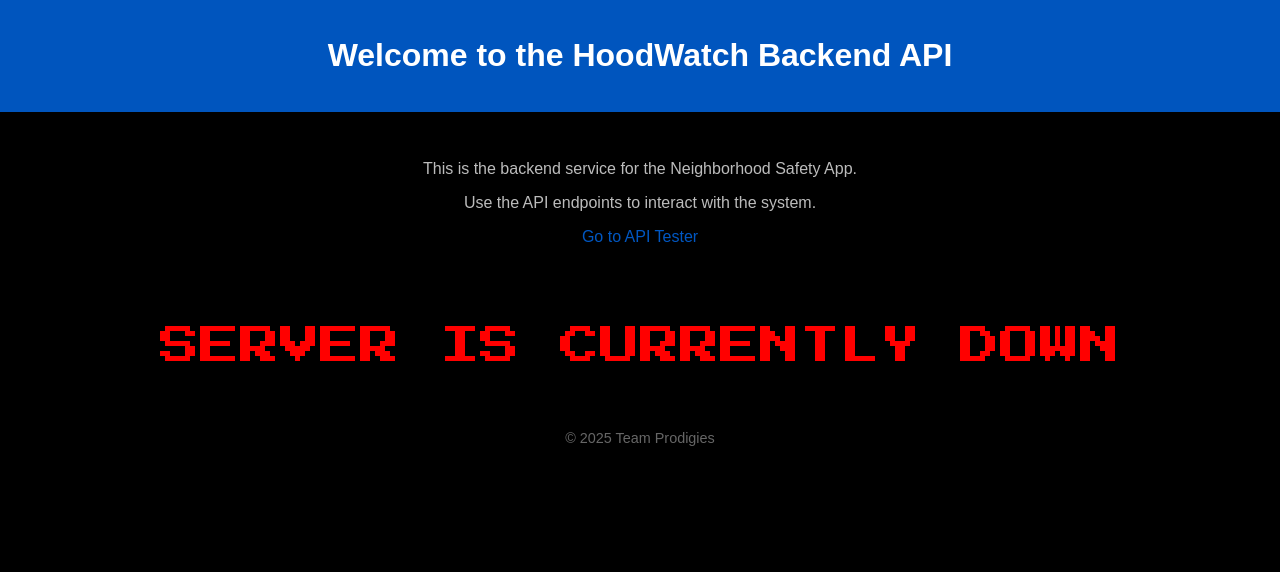
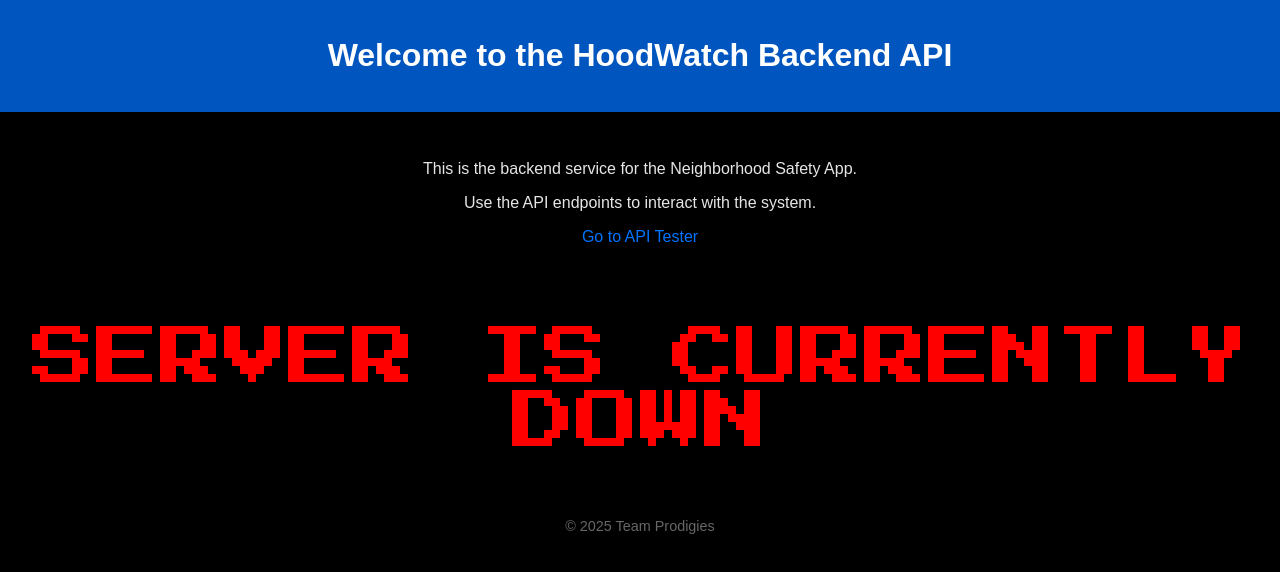
Before and after one commit to mrchow330/neighborhood-safety-backend, a website: page index.html in a window 1280 px wide. Drawn offline with Linux system fonts and the light colour scheme; no server answers.

Commit message:
Update index.html

```diff
--- a/index.html
+++ b/index.html
@@ -11,7 +11,7 @@
       margin: 0;
       padding: 0;
       background-color: #000;
-      color: #eeeeeec9;
+      color: #eeeeeef6;
     }
     header {
       background-color: #0055be;
@@ -28,7 +28,7 @@
     }
     .status {
       font-family: 'Press Start 2P', monospace; /* 8-bit style font */
-      font-size: 2.5rem; /* Larger text size */
+      font-size: 4rem; /* Larger text size */
       margin-top: 5rem; /* Move it lower */
       text-transform: uppercase; /* Make text uppercase */
     }
@@ -49,7 +49,7 @@
   <main>
     <p>This is the backend service for the Neighborhood Safety App.</p>
     <p>Use the API endpoints to interact with the system.</p>
-    <p><a href="/api-tester.html" style="color: #0073ffc2; text-decoration: none;">Go to API Tester</a></p>
+    <p><a href="/api-tester.html" style="color: #0073ff; text-decoration: none;">Go to API Tester</a></p>
     <div id="healthStatus" class="status">Checking API health...</div>
   </main>
   <footer>
```
